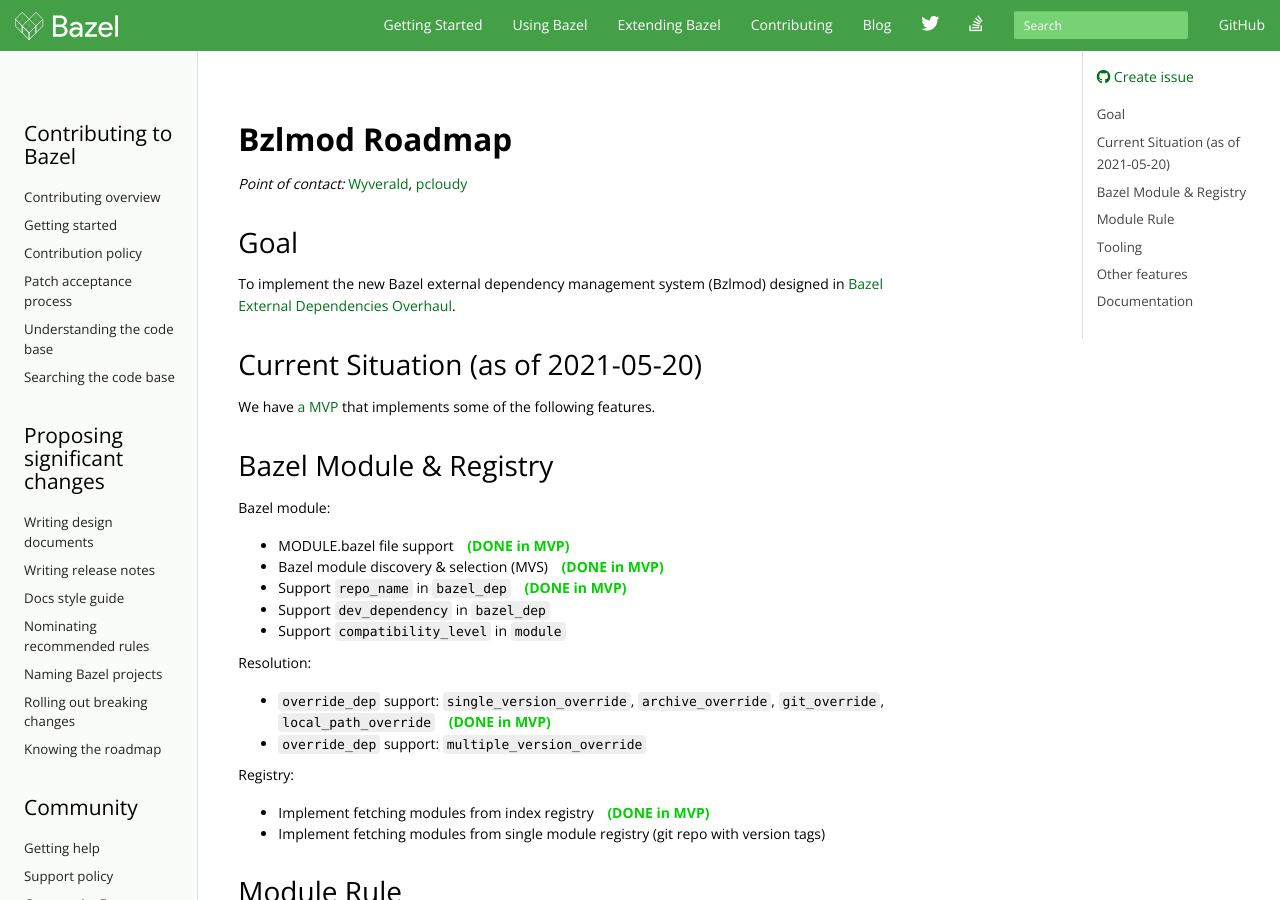
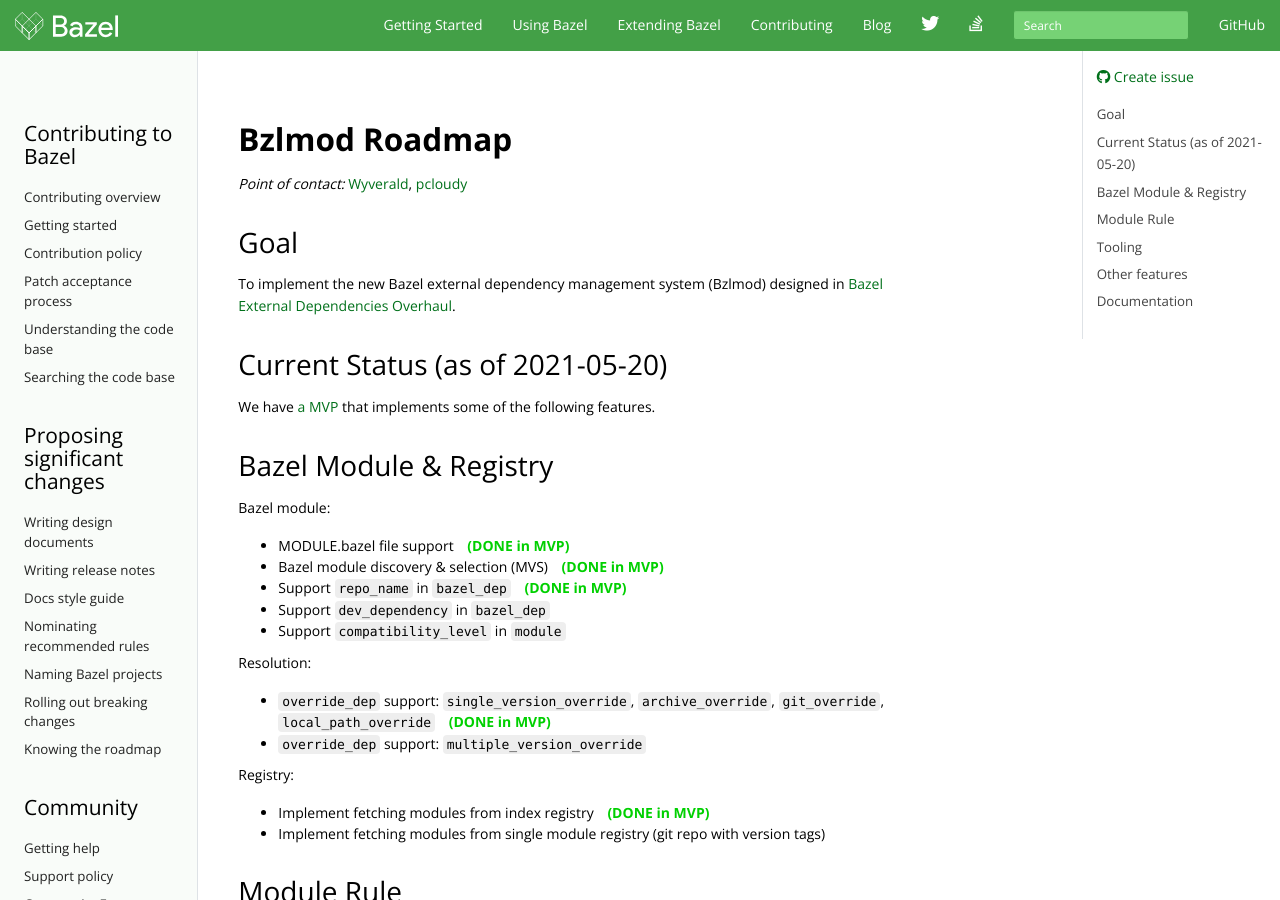
Before and after one commit to bazelbuild/bazel-website, a Jekyll site: the page built from roadmaps/bzlmod.md, in a window 1280 px wide and 900 px high. Built offline with Jekyll 4.4.1, drawn with Linux system fonts in a browser that asks for light colours; nearby versions of some CDN libraries; library files that are not in the unit come from our copies; comment, search, counter and statistics services are not loaded; the table of contents is made by our own code.

Commit message:
Rewording

```diff
--- a/roadmaps/bzlmod.md
+++ b/roadmaps/bzlmod.md
@@ -39,7 +39,7 @@
 
 To implement the new Bazel external dependency management system (Bzlmod) designed in [Bazel External Dependencies Overhaul](https://docs.google.com/document/d/1moQfNcEIttsk6vYanNKIy3ZuK53hQUFq1b1r0rmsYVg/edit?usp=sharing).
 
-## Current Situation (as of 2021-05-20)
+## Current Status (as of 2021-05-20)
 
 We have [a MVP](https://github.com/Wyverald/bazel/pull/16) that implements some of the following features.
 
```
